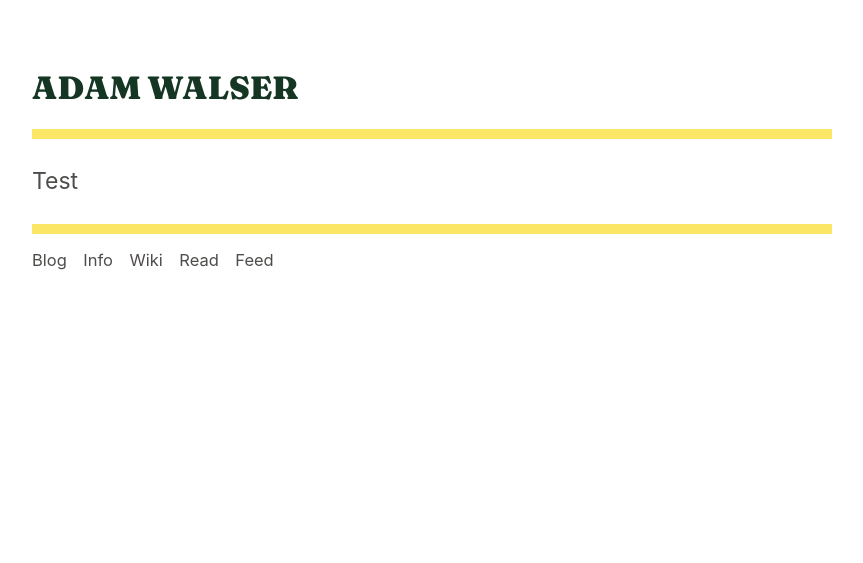
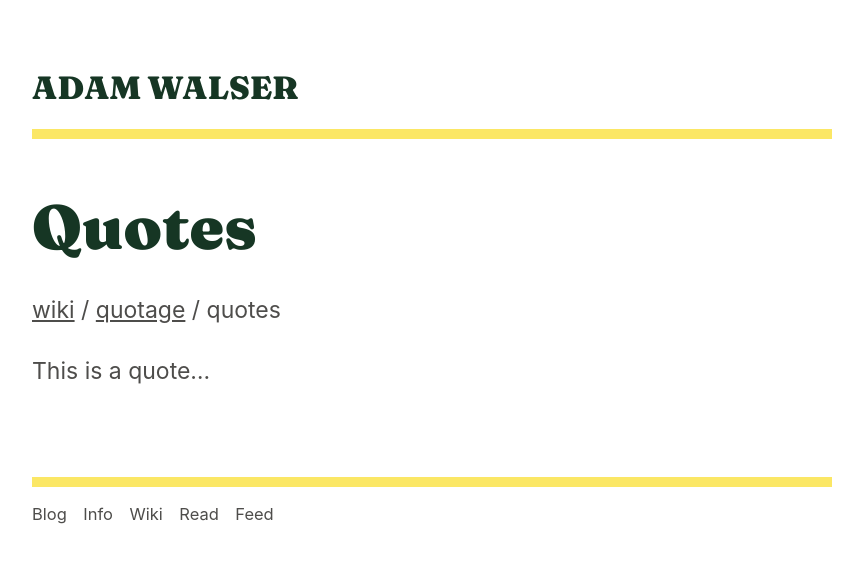
Before and after one commit to ajpwalser/ajpwalser.github.io, a Jekyll site: the page built from wiki/quotage/quotes.md, in a window 1280 px wide. Shown: the top 563 px of the page, without its empty margins (208-1071 px from the left). Built offline with Jekyll 4.4.1, drawn with Linux system fonts in a browser that asks for light colours; some web fonts are replaced; our own code applies the rules of GitHub Pages for plain Markdown files.

Commit message:
Update quotes.md

```diff
--- a/wiki/quotage/quotes.md
+++ b/wiki/quotage/quotes.md
@@ -1 +1,8 @@
-Test
+---
+layout: entry
+title: Quotes
+date: 2020-05-03
+updated: May 03, 2020
+---
+
+This is a quote...
```
